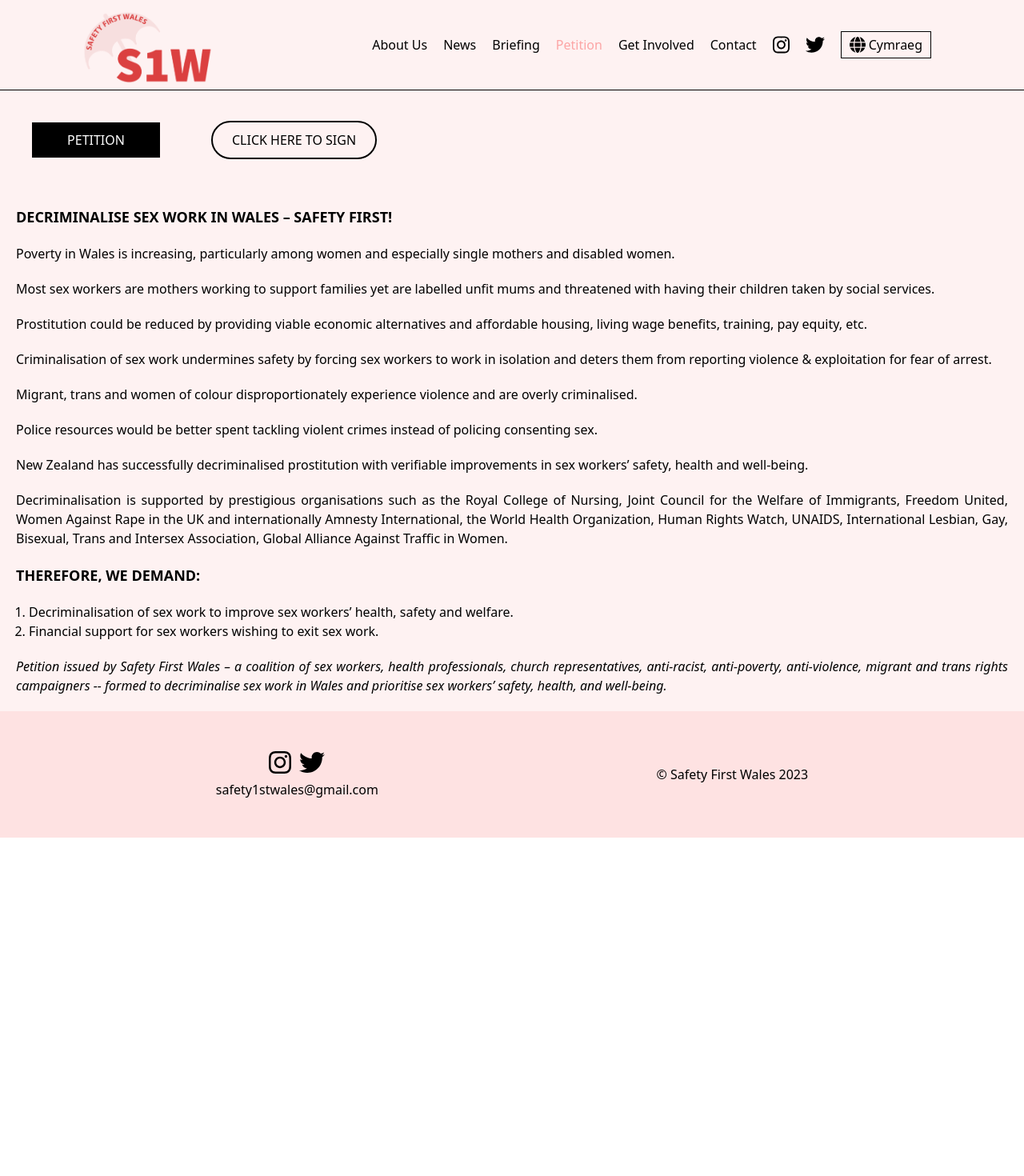
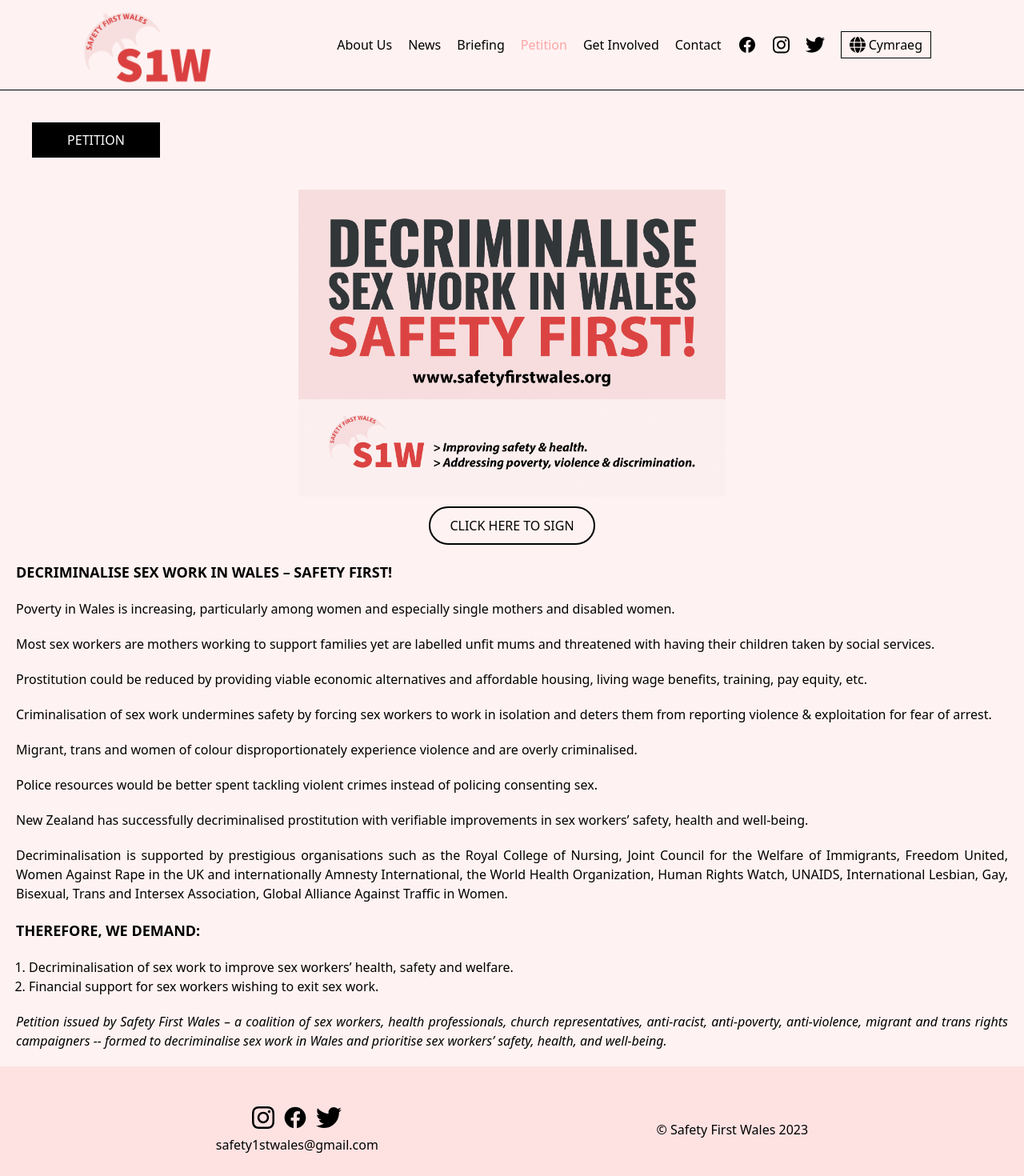
Before and after one commit to ehwus/sfw2, a React (Vite) app: page /petition in a window 1280 px wide. Shown: the top 1470 px of the page at 80% size. Before the commit the page ends 1047 px from the top, so only its background shows below. Built offline with nearby package versions, Linux system fonts and the light colour scheme.

Commit message:
most minor changes mentioned in email

```diff
--- a/src/components/DefaultHeroEnglish.tsx
+++ b/src/components/DefaultHeroEnglish.tsx
@@ -13,10 +13,10 @@ export function DefaultHeroEnglish() {
         <h3 className="font-bold text-xl">#SAFETYFIRSTWALES</h3>
         <p className="mt-5 text-justify">
           Safety First Wales (SFW) – a coalition of sex workers, health
-          professionals, church representatives, anti-poverty, anti-violence,
-          and migrant and trans rights campaigners -- formed to decriminalise
-          sex work in Wales and prioritise sex workers’ safety, health, and
-          well-being.
+          professionals, church representatives, anti-racist, anti-poverty,
+          anti-violence, and migrant and trans rights campaigners -- formed to
+          decriminalise sex work in Wales and prioritise sex workers’ safety,
+          health, and well-being.
         </p>
         <div className="flex flex-wrap gap-5 mt-14 justify-center">
           <Link
--- a/src/components/Footer.tsx
+++ b/src/components/Footer.tsx
@@ -1,6 +1,7 @@
 import { useMemo } from "react";
 import instagramLogo from "../assets/instagram.svg";
 import twitterLogo from "../assets/twitter.svg";
+import facebookLogo from "../assets/facebook-circle.svg";
 
 export function Footer() {
   const currentYear = useMemo(() => new Date().getFullYear(), []);
@@ -15,6 +16,13 @@ export function Footer() {
             rel="noreferrer"
           >
             <img src={instagramLogo} alt="Instagram logo" className="h-8" />
+          </a>
+          <a
+            href="https://www.facebook.com/safety1stwales/"
+            target="_blank"
+            rel="noreferrer"
+          >
+            <img src={facebookLogo} alt="Instagram Logo" className="h-8" />
           </a>
           <a
             href="https://twitter.com/safety1stwales"
--- a/src/components/NavigationBar.tsx
+++ b/src/components/NavigationBar.tsx
@@ -1,6 +1,7 @@
 import { useState } from "react";
 import logo from "../assets/logo.png";
 import instagramLogo from "../assets/instagram.svg";
+import facebookLogo from "../assets/facebook-circle.svg";
 import twitterLogo from "../assets/twitter.svg";
 import { Link, NavLink } from "react-router-dom";
 import { useOutsideClick } from "../hooks/useOutsideClick";
@@ -103,6 +104,19 @@ export function NavigationBar() {
         </li>
         <li>
           <a
+            href="https://www.facebook.com/safety1stwales/"
+            target="_blank"
+            rel="noreferrer"
+          >
+            <img
+              src={facebookLogo}
+              alt="Instagram Logo"
+              className="h-6 hover:opacity-25"
+            />
+          </a>
+        </li>
+        <li>
+          <a
             href="https://www.instagram.com/safety1stwales/"
             target="_blank"
             rel="noreferrer"
--- a/src/pages/About.tsx
+++ b/src/pages/About.tsx
@@ -28,7 +28,7 @@ export function About() {
               "          that prostitution reduction strategies don’t focus on policing and law\n" +
               "          enforcement but on the provision of benefits, housing and other\n" +
               "          resources for women to empower them to leave and refuse prostitution.\n" +
-              "          We want to ensure that it is no longer possible for sex workers&apos;\n" +
+              "          We want to ensure that it is no longer possible for sex workers'\n" +
               "          voices to be ignored and overlooked in Wales."
             : "Mae gan aelodau ein rhwydwaith brofiad uniongyrchol o'r niwed a achosir gan droseddoli, tlodi a " +
               "gwahaniaethu. Drwy ddogfennu a lledaenu’r profiadau hyn, ein nod yw trawsnewid y gyfraith a pholisi " +
--- a/src/pages/Contact.tsx
+++ b/src/pages/Contact.tsx
@@ -1,6 +1,7 @@
 import instagramLogo from "../assets/instagram.svg";
 import twitterLogo from "../assets/twitter.svg";
 import { useBilingualism } from "../hooks/useBilingalism";
+import facebookLogo from "../assets/facebook-circle.svg";
 
 export function Contact() {
   const { language } = useBilingualism();
@@ -26,6 +27,13 @@ export function Contact() {
             <img src={instagramLogo} alt="Instagram logo" className="h-8" />
           </a>
           <a
+            href="https://www.facebook.com/safety1stwales/"
+            target="_blank"
+            rel="noreferrer"
+          >
+            <img src={facebookLogo} alt="Instagram Logo" className="h-8" />
+          </a>
+          <a
             href="https://www.instagram.com/safety1stwales/"
             target="_blank"
             rel="noreferrer"
--- a/src/pages/News.tsx
+++ b/src/pages/News.tsx
@@ -14,6 +14,7 @@ export function News() {
             ? "Introducing Safety First Wales!"
             : "Cyflwyno Diogelwch yn Gyntaf Cymru!"}
         </h4>
+        <h5 className="italic">1 July 2023</h5>
         <p className="text-justify">
           {language == "English"
             ? "The Safety First Wales coalition has launched this month aiming to\n" +
--- a/src/pages/Petition.tsx
+++ b/src/pages/Petition.tsx
@@ -1,14 +1,23 @@
 import { useBilingualism } from "../hooks/useBilingalism";
+import petitionImage from "../assets/petition-image.png";
+import petitionImageWelsh from "../assets/petition-image-welsh.jpg";
 
 export function Petition() {
   const { language } = useBilingualism();
 
   return (
     <section className="w-full flex flex-col">
-      <div className="flex flex-col md:flex-row gap-6 items-center mx-auto md:mx-0 justify-items-center">
-        <h3 className="bg-black py-2.5 whitespace-nowrap px-6 text-center text-white w-40 h-11 mx-auto mt-5 lg:m-10">
-          {language === "English" ? "PETITION" : "DEISEB"}
-        </h3>
+      <h3 className="bg-black py-2.5 whitespace-nowrap px-6 text-center text-white w-40 h-11 mx-auto mt-5 lg:m-10">
+        {language === "English" ? "PETITION" : "DEISEB"}
+      </h3>
+      <aside className="items-center">
+        <img
+          src={language == "English" ? petitionImage : petitionImageWelsh}
+          alt="A poster like promotional image for our petition - it reads 'decriminalise sex work in Wales, safety first!'"
+          className="max-h-96 mx-auto"
+        />
+      </aside>
+      <div className="flex flex-col md:flex-row gap-6 items-center mx-auto md:mx-0 justify-items-center mt-3">
         <a
           href={
             language === "English"
@@ -17,7 +26,7 @@ export function Petition() {
           }
           rel="noreferrer"
           target="_blank"
-          className="border-2 border-black rounded-full py-2.5 px-6 hover:opacity-75"
+          className="border-2 border-black rounded-full py-2.5 px-6 mx-auto"
         >
           {language === "English"
             ? "CLICK HERE TO SIGN"
```
Also changed, not shown: src/assets/facebook-circle.svg (added).
